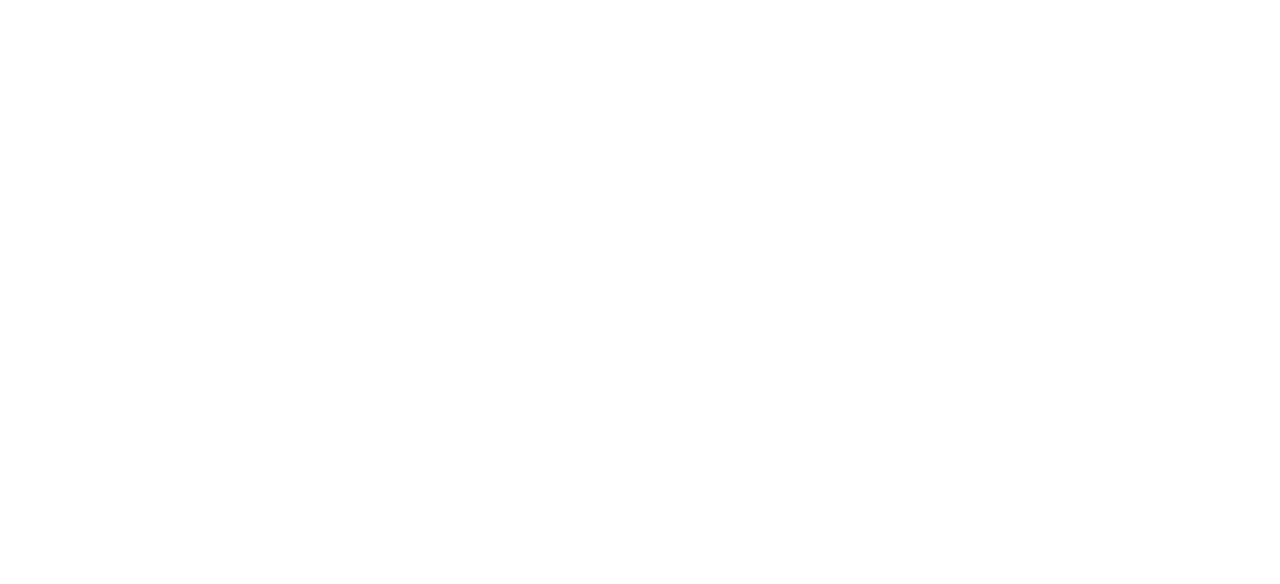
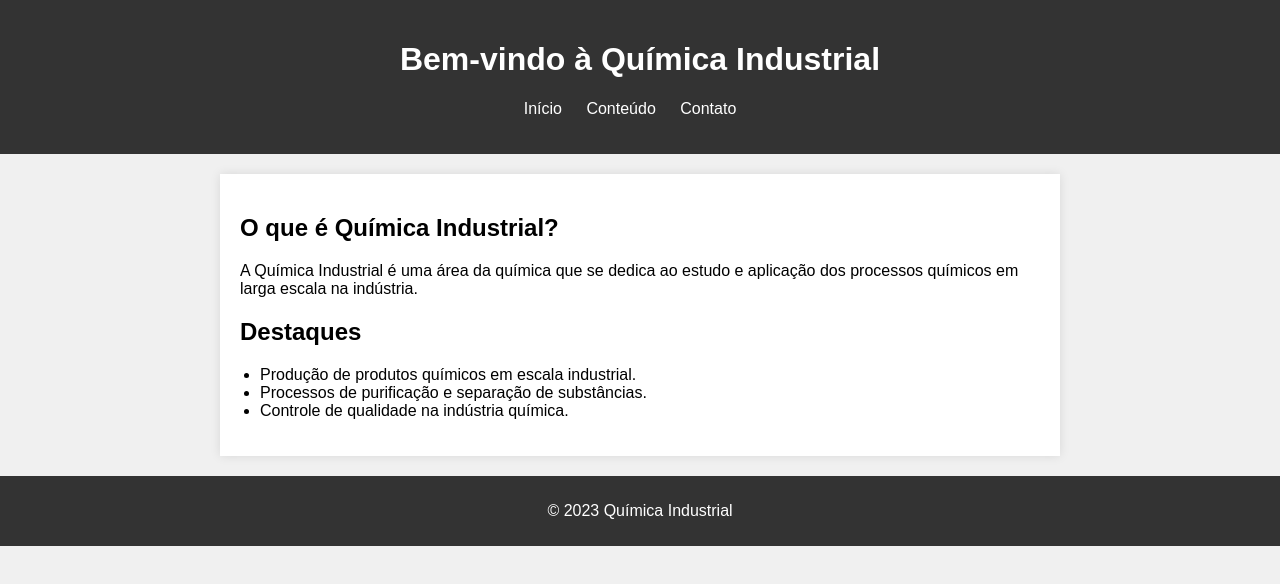
Before and after one commit to rafagoty/rafagoty.github.io, a plain HTML site: page quimicaindustrial/index.html in a window 1280 px wide. Drawn offline with Linux system fonts and the light colour scheme.

Commit message:
Site GPT Química Industrial

```diff
--- a/quimicaindustrial/index.html
+++ b/quimicaindustrial/index.html
@@ -1,12 +1,41 @@
 <!DOCTYPE html>
-<html lang="en">
+<html lang="pt-br">
 <head>
     <meta charset="UTF-8">
-    <meta http-equiv="X-UA-Compatible" content="IE=edge">
     <meta name="viewport" content="width=device-width, initial-scale=1.0">
-    <title>Document</title>
+    <title>Química Industrial</title>
+    <link rel="stylesheet" href="style.css">
 </head>
 <body>
+    <header>
+        <h1>Bem-vindo à Química Industrial</h1>
+        <nav>
+            <ul>
+                <li><a href="index.html">Início</a></li>
+                <li><a href="conteudo.html">Conteúdo</a></li>
+                <li><a href="contato.html">Contato</a></li>
+            </ul>
+        </nav>
+    </header>
 
+    <main>
+        <section class="intro">
+            <h2>O que é Química Industrial?</h2>
+            <p>A Química Industrial é uma área da química que se dedica ao estudo e aplicação dos processos químicos em larga escala na indústria.</p>
+        </section>
+
+        <section class="destaques">
+            <h2>Destaques</h2>
+            <ul>
+                <li>Produção de produtos químicos em escala industrial.</li>
+                <li>Processos de purificação e separação de substâncias.</li>
+                <li>Controle de qualidade na indústria química.</li>
+            </ul>
+        </section>
+    </main>
+
+    <footer>
+        <p>&copy; 2023 Química Industrial</p>
+    </footer>
 </body>
 </html>
--- /dev/null
+++ b/quimicaindustrial/style.css
@@ -0,0 +1,55 @@
+/* Estilos globais */
+body {
+    font-family: Arial, sans-serif;
+    margin: 0;
+    padding: 0;
+    background-color: #f0f0f0;
+}
+
+header {
+    background-color: #333;
+    color: #fff;
+    text-align: center;
+    padding: 20px 0;
+}
+
+nav ul {
+    list-style: none;
+    padding: 0;
+}
+
+nav ul li {
+    display: inline;
+    margin-right: 20px;
+}
+
+nav a {
+    color: #fff;
+    text-decoration: none;
+}
+
+main {
+    max-width: 800px;
+    margin: 20px auto;
+    padding: 20px;
+    background-color: #fff;
+    box-shadow: 0px 0px 10px rgba(0, 0, 0, 0.1);
+}
+
+/* Estilos específicos para a página inicial */
+.intro h2 {
+    font-size: 24px;
+}
+
+.destaques ul {
+    list-style: disc;
+    padding-left: 20px;
+}
+
+/* Estilos para o rodapé */
+footer {
+    text-align: center;
+    background-color: #333;
+    color: #fff;
+    padding: 10px 0;
+}
```
Also changed, not shown: index.html (+1 -1 lines).
